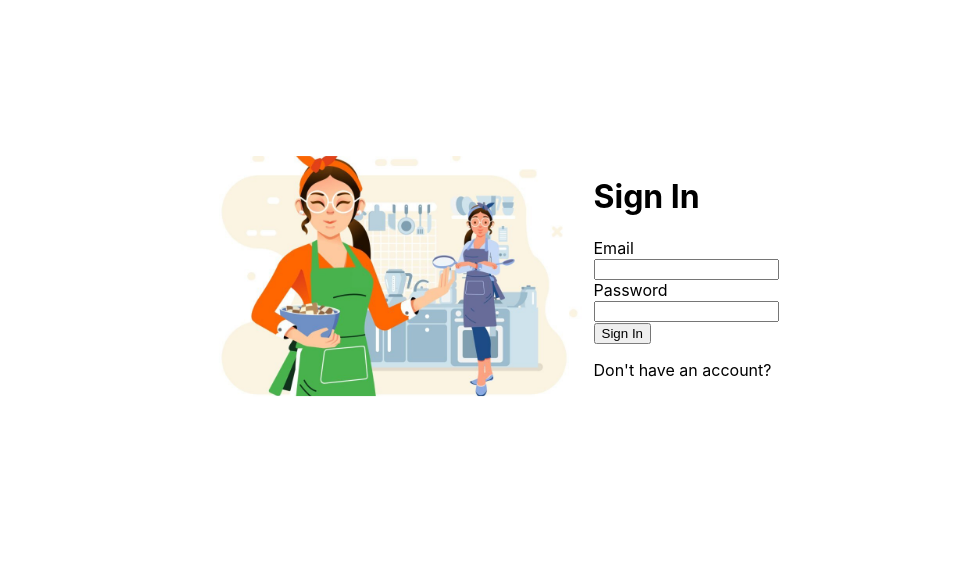
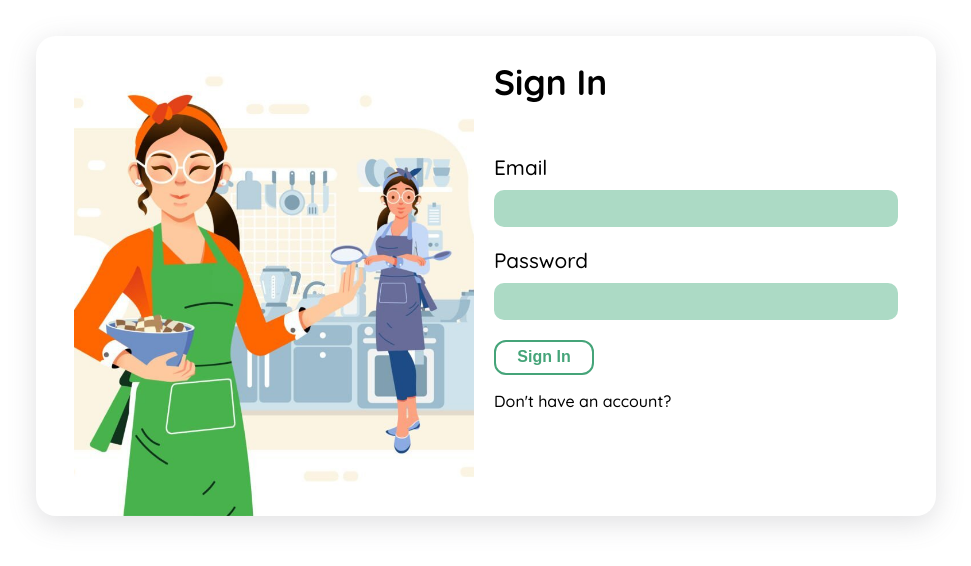
Before and after one commit to malak-joumaa/Homemade, a React (Create React App) app in the folder frontend/: page /sign-in in a window 1280 px wide. Shown: the part 124-690 px from the top of the page, without its empty margins (154-1125 px from the left). Built offline with nearby package versions, Linux system fonts and the light colour scheme.

Commit message:
Frontend: Styling sign-in form

```diff
--- a/frontend/public/index.html
+++ b/frontend/public/index.html
@@ -24,6 +24,9 @@
       work correctly both with client-side routing and a non-root public URL.
       Learn how to configure a non-root public URL by running `npm run build`.
     -->
+    <link rel="preconnect" href="https://fonts.googleapis.com">
+    <link rel="preconnect" href="https://fonts.gstatic.com" crossorigin>
+    <link href="https://fonts.googleapis.com/css2?family=Quicksand:wght@300;400;500;600;700&display=swap" rel="stylesheet">
     <title>React App</title>
   </head>
   <body>
--- a/frontend/src/index.css
+++ b/frontend/src/index.css
@@ -1,8 +1,6 @@
 body {
   margin: 0;
-  font-family: -apple-system, BlinkMacSystemFont, 'Segoe UI', 'Roboto', 'Oxygen',
-    'Ubuntu', 'Cantarell', 'Fira Sans', 'Droid Sans', 'Helvetica Neue',
-    sans-serif;
+  font-family:'Quicksand', sans-serif;;
   -webkit-font-smoothing: antialiased;
   -moz-osx-font-smoothing: grayscale;
 }
@@ -23,6 +21,9 @@ code {
 }
 
 .register{
+  width: 900px;
+  height: 60vh;
+  margin: 0 auto;
   position: absolute;
   top: 50%;
   right: 0;
@@ -31,6 +32,8 @@ code {
   transform: translateY(-50%);
   display: flex;
   justify-content: center;
+  box-shadow: rgba(100, 100, 111, 0.2) 0px 7px 29px 0px;
+  border-radius: 20px;
 }
 
 .left-register{
@@ -40,3 +43,53 @@ code {
   background-repeat: no-repeat;
   background-size: cover;
 }
+
+.right-register{
+  padding-left: 20px
+}
+
+.register h1{
+  font-size: 2.2em;
+  margin-bottom: 50px;
+}
+
+.register input{
+  background-color: #ACDAC5;
+  border: none;
+  border-radius: 10px;
+  height: 35px;
+  width: 400px;
+  margin-bottom: 20px;
+  margin-top: 10px;
+}
+
+.register label{
+  font-size: 1.3em;
+  font-weight: 500;
+}
+
+.register button{
+  cursor: pointer;
+  width: 100px;
+  height: 35px;
+  font-size: 16px;
+  font-weight: bold;
+  border-radius: 12px;
+  background-color: transparent;
+  color: #45a479;
+  border: 2px solid #45a479;
+}
+
+.register p{
+  font-weight: 500;
+}
+
+.register a{
+  font-weight: bold;
+  color: #45a479;
+}
+
+a:link, a:visited{
+  text-decoration: none;
+  color: #45a479;
+}
```
